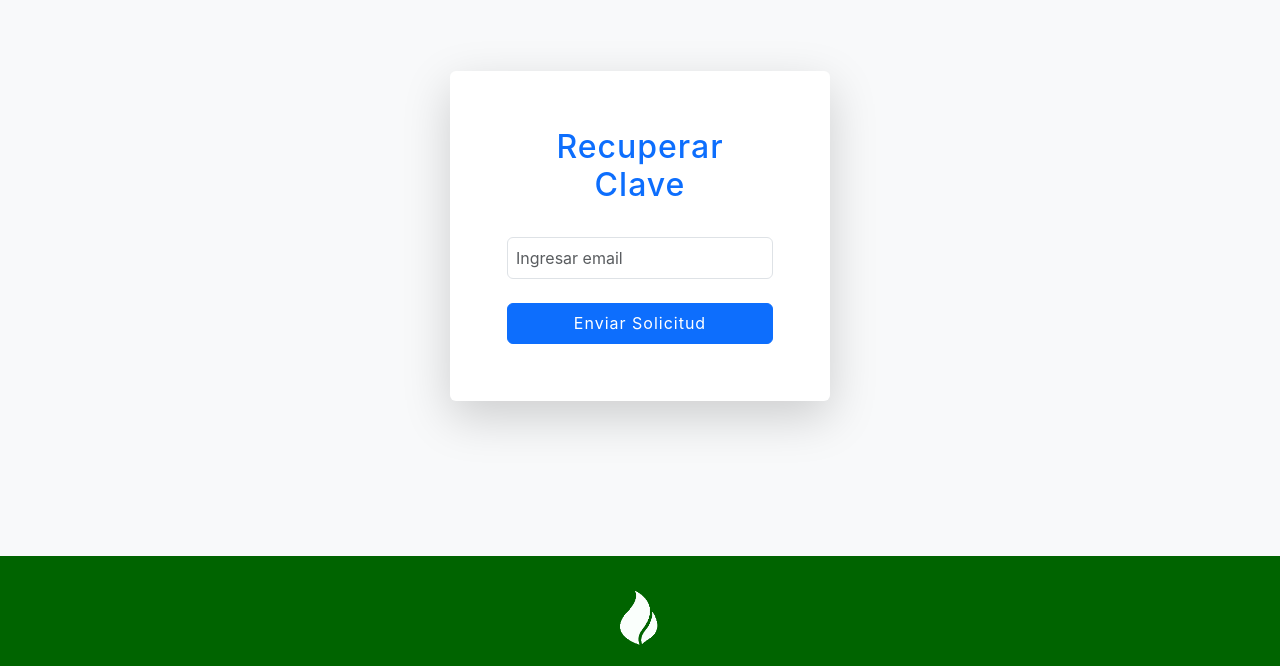
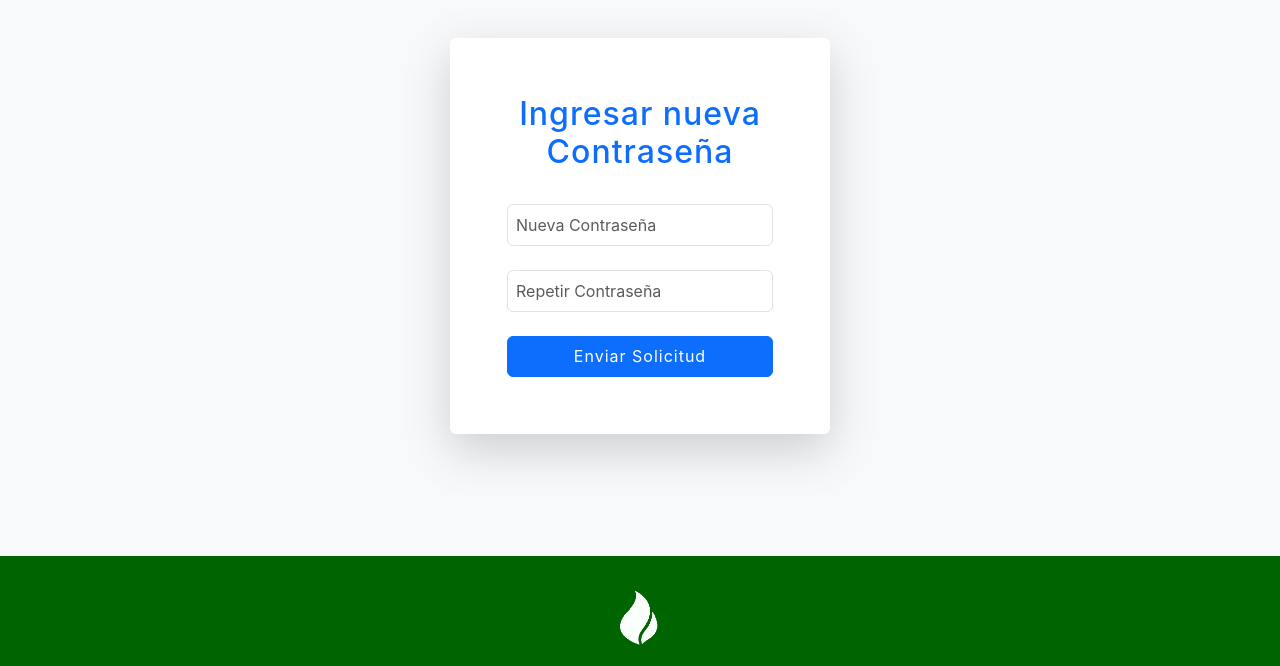
Before and after one commit to sebast825/medical-scheduling-fe, a React (Create React App) app: page /home/recuperarClave in a window 1280 px wide. Shown: the part 132-798 px from the top of the page. Built offline with nearby package versions, Linux system fonts and the light colour scheme; a web font is replaced by a local one.

Commit message:
EnivarNuevaContraseña

```diff
--- /dev/null
+++ b/src/Components/modals/RecuperarClave/EnivarNuevaContraseña/EnivarNuevaContraseña.tsx
@@ -0,0 +1,63 @@
+import { useState } from "react";
+import { Button, Col, Form, Row } from "react-bootstrap";
+import "../RecuperarClave.scss"
+import { fecthRecuperarClaveRequest } from "../../../../services/apiService";
+import { RecuperarClaveRequest } from "../../../../types/usuario/RecuperarClaveRequest";
+
+
+function EnivarNuevaContraseña (){
+
+     const [password, setPassword] = useState<string>("");
+     const [password2, setPassword2] = useState<string>("");
+
+
+     async function handelSubmit (e : any){
+      e.preventDefault();
+      let asd : RecuperarClaveRequest = {
+        //  email : email
+      }
+
+         let rsta = await fecthRecuperarClaveRequest(asd);
+         console.log(rsta)
+     }
+   return(
+      <Row className="contenedor justify-content-center align-items-center ">
+      {/* ${windowSize.width > 600 ? "p-5" : "p-3"} */}
+      <Col md={4} className={`paddingCol shadow-lg rounded bg-white`}>
+        <h2 className="text-center mb-2 text-primary">Ingresar nueva Contraseña</h2>
+        {/* onSubmit={} */}
+        <Form onSubmit={handelSubmit}  className="d-flex flex-column ">
+          <Form.Group controlId="formBasicNombre">
+            <Form.Label className="fw-bold"></Form.Label>
+            <Form.Control
+              type="text"
+              placeholder="Nueva Contraseña"
+              onChange={(e) => setPassword(e.target.value)}
+              value={password}
+              className="p-2"
+            />
+          </Form.Group>
+          <Form.Group controlId="formBasicNombre">
+            <Form.Label className="fw-bold"></Form.Label>
+            <Form.Control
+              type="text"
+              placeholder="Repetir Contraseña"
+              onChange={(e) => setPassword2(e.target.value)}
+              value={password2}
+              className="p-2"
+            />
+          </Form.Group>
+          <div className="mt-4 d-flex flex-column">
+            {/* {error && <p className="text-danger text-center ">{error}</p>} */}
+
+            <Button className="" variant="primary" type="submit">
+              Enviar Solicitud
+            </Button>
+          </div>
+        </Form>
+      </Col>
+    </Row>
+   )
+}
+
+export default EnivarNuevaContraseña;
--- a/src/Components/modals/RecuperarClave/EnviarEmail/EnviarEmail.tsx
+++ b/src/Components/modals/RecuperarClave/EnviarEmail/EnviarEmail.tsx
@@ -1,6 +1,6 @@
 import { useState } from "react";
 import { Button, Col, Form, Row } from "react-bootstrap";
-import "./EnviarEmail.scss"
+import "../RecuperarClave.scss"
 import { fecthRecuperarClaveRequest } from "../../../../services/apiService";
 import { RecuperarClaveRequest } from "../../../../types/usuario/RecuperarClaveRequest";
 
--- a/src/pages/home/RecuperarClave.tsx
+++ b/src/pages/home/RecuperarClave.tsx
@@ -1,10 +1,11 @@
+import EnivarNuevaContraseña from "../../Components/modals/RecuperarClave/EnivarNuevaContraseña/EnivarNuevaContraseña";
 import EnviarEmail from "../../Components/modals/RecuperarClave/EnviarEmail/EnviarEmail";
 
 function RecuperarClave() {
   return (<>
        <div className="container d-flex justify-content-center alignt-content-center pt-5 " >
-   <EnviarEmail/>
-
+   {/* <EnviarEmail/> */}
+   <EnivarNuevaContraseña/>
          </div></>);
 }
 
```
Also changed, not shown: src/Components/modals/RecuperarClave/RecuperarClave.scss (renamed from src/Components/modals/RecuperarClave/EnviarEmail/EnviarEmail.scss).
